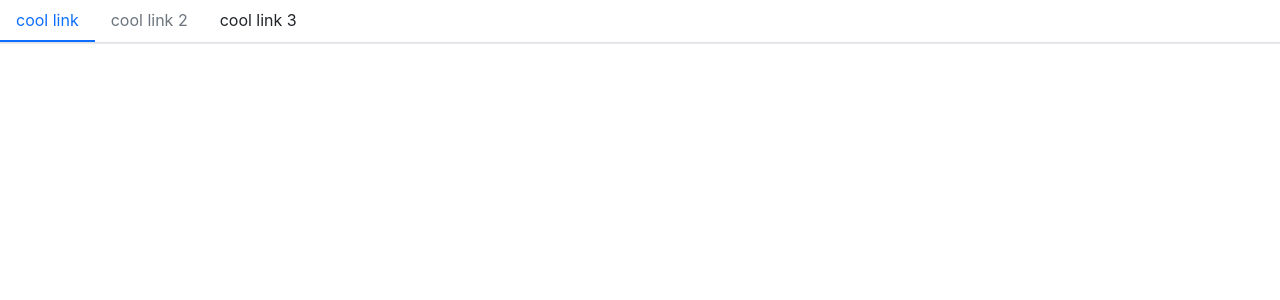
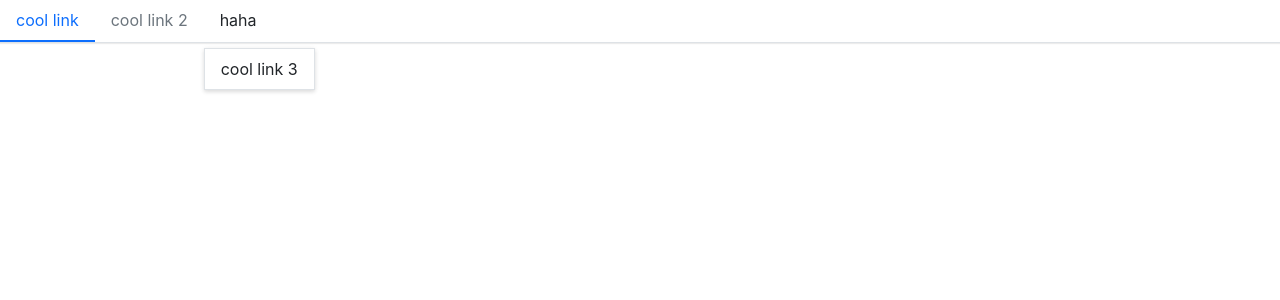
Before and after one commit to rabbitandcat/fat-ui, a React (Vite) app: page / in a window 1280 px wide. Shown: the top 300 px of the page. Built offline with nearby package versions, Linux system fonts and the light colour scheme.

Commit message:
test: SubMenu component

```diff
--- a/src/App.tsx
+++ b/src/App.tsx
@@ -4,22 +4,25 @@ import Button from './components/Button'
 import Alert from './components/Alert'
 import Menu from './components/Menu/menu'
 import MenuItem from './components/Menu/menuItem'
+import SubMenu from './components/Menu/subMenu'
 
 function App() {
   const [count, setCount] = useState(0)
 
   return (
     <div className="App">
-      <Menu defaultIndex={0} onSelect={(index) => {alert(index)}}>
-        <MenuItem index={0}>
+      <Menu defaultIndex={'0'} onSelect={(index) => { alert(index) }}>
+        <MenuItem index={'0'}>
           cool link
         </MenuItem>
-        <MenuItem index={1} disabled>
+        <MenuItem index={'1'} disabled>
           cool link 2
         </MenuItem>
-        <MenuItem index={2}>
-          cool link 3
-        </MenuItem>
+        <SubMenu title='haha'>
+          <MenuItem index={'2'}>
+            cool link 3
+          </MenuItem>
+        </SubMenu>
       </Menu>
     </div>
   )
```
